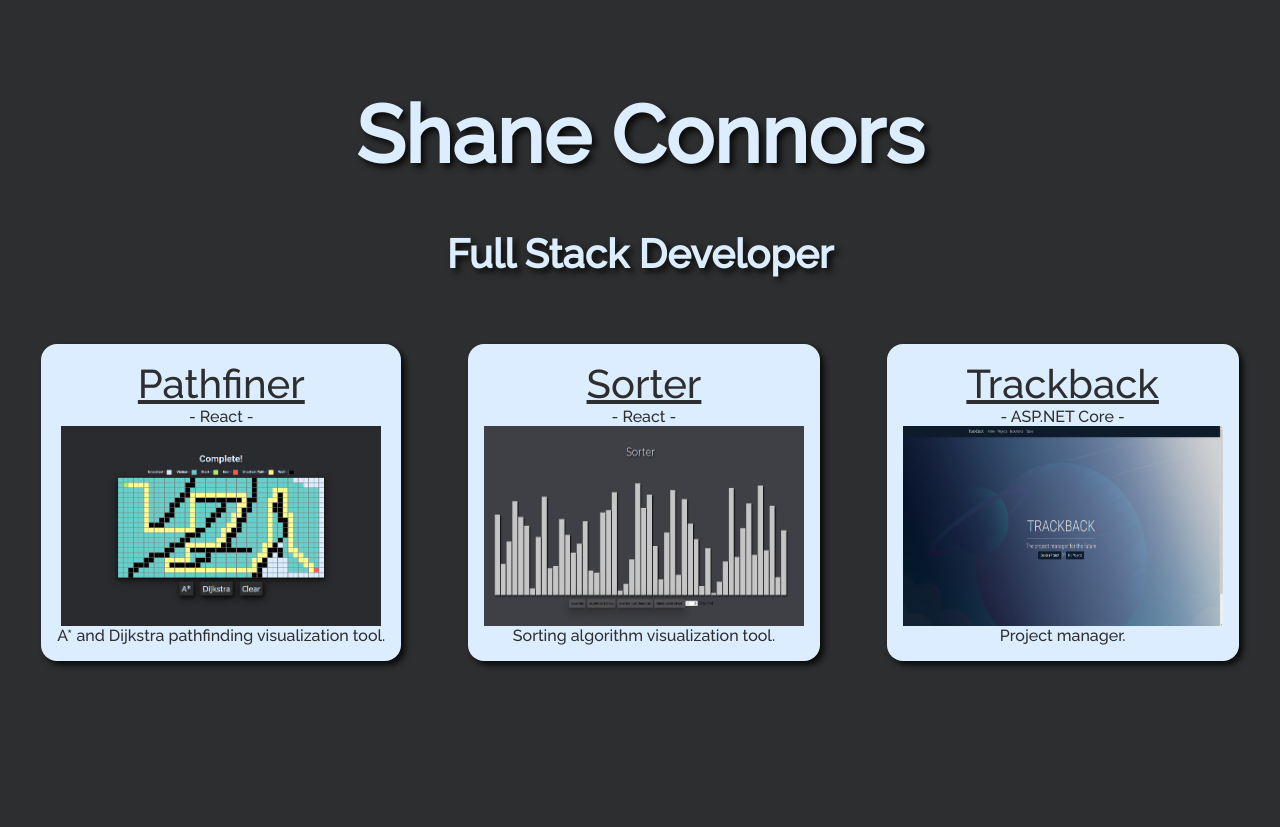
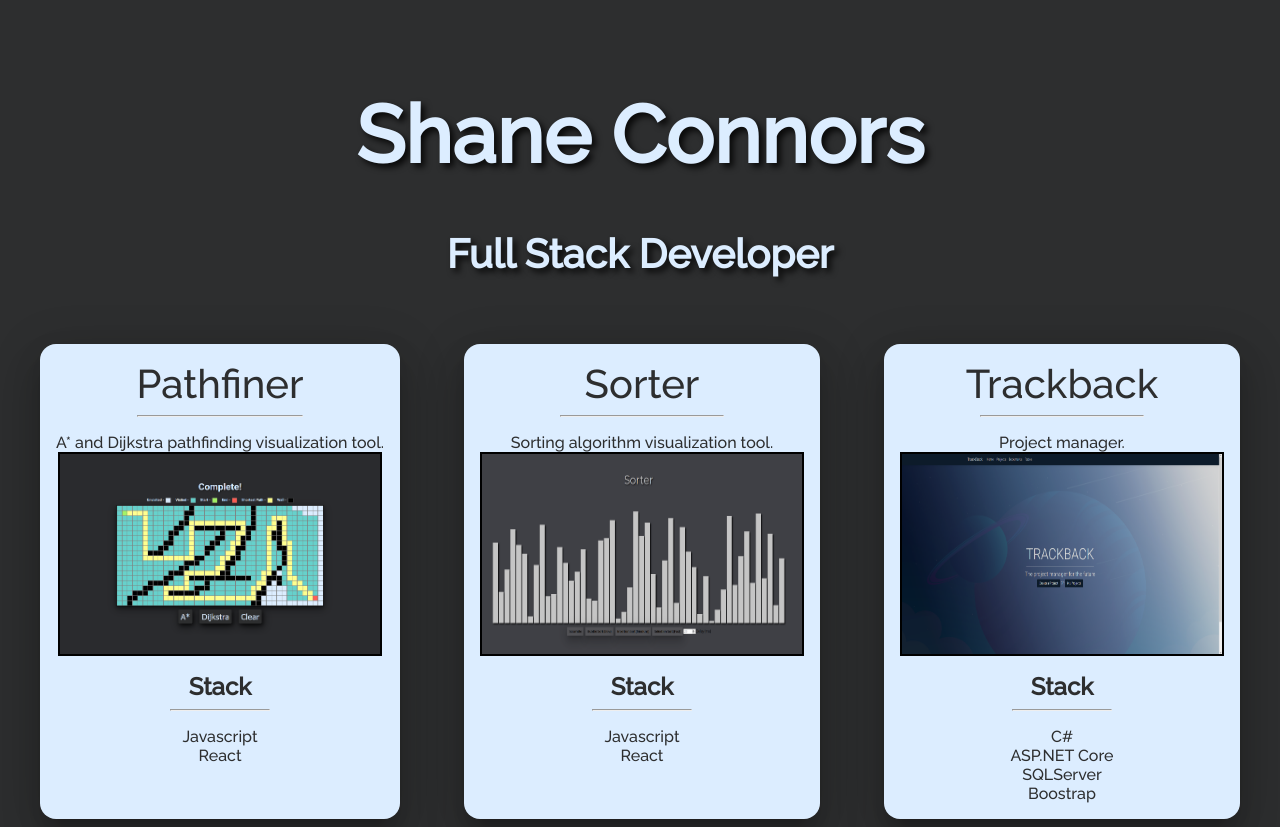
Before and after one commit to ShaneC0/shanec0.github.io, a plain HTML site: page index.html in a window 1280 px wide. Before the commit the page ends 800 px from the top, so only its background shows below. Drawn offline with Linux system fonts and the light colour scheme.

Commit message:
more styles

```diff
--- a/index.html
+++ b/index.html
@@ -3,7 +3,10 @@
   <head>
     <meta charset="UTF-8" />
     <meta name="viewport" content="width=device-width, initial-scale=1.0" />
-	<link href="https://fonts.googleapis.com/css2?family=Raleway:wght@500&family=Source+Sans+Pro:wght@600&display=swap" rel="stylesheet">
+    <link
+      href="https://fonts.googleapis.com/css2?family=Raleway:wght@500&family=Source+Sans+Pro:wght@600&display=swap"
+      rel="stylesheet"
+    />
     <link rel="stylesheet" href="styles.css" />
     <title>Portfolio - @ShaneC0</title>
   </head>
@@ -14,22 +17,40 @@
     </div>
     <div class="link-group">
       <div class="link-card">
-		<a class="link" href="https://shanec0.github.io/Pathfinder">Pathfiner</a>
-		<span>- React -</span>
-		<img class="card-picture" src="images/pathfinder.PNG" alt="">
+        <a class="link" href="https://shanec0.github.io/Pathfinder"
+          >Pathfiner</a
+        >
+        <hr class="underline" />
         <span>A* and Dijkstra pathfinding visualization tool.</span>
+        <img class="card-picture" src="images/pathfinder.PNG" alt="" />
+        <h2>Stack</h2>
+        <hr class="underline underline-sm" />
+        <span>Javascript</span>
+        <span>React</span>
       </div>
       <div class="link-card">
         <a class="link" href="https://shanec0.github.io/Sorter">Sorter</a>
-	  <span>- React -</span>
-	  <img class="card-picture" src="images/sorter.PNG" alt="">
+        <hr class="underline" />
         <span>Sorting algorithm visualization tool.</span>
+        <img class="card-picture" src="images/sorter.PNG" alt="" />
+        <h2>Stack</h2>
+        <hr class="underline underline-sm" />
+        <span>Javascript</span>
+        <span>React</span>
       </div>
       <div class="link-card">
-	  <a class="link" href="https://trackbackui.azurewebsites.net">Trackback</a>
-	  <span>- ASP.NET Core -</span>
-	  <img class="card-picture" src="images/trackback.PNG" alt="">
+        <a class="link" href="https://trackbackui.azurewebsites.net"
+          >Trackback</a
+        >
+        <hr class="underline" />
         <span>Project manager.</span>
+        <img class="card-picture" src="images/trackback.PNG" alt="" />
+        <h2>Stack</h2>
+        <hr class="underline underline-sm" />
+        <span>C#</span>
+        <span>ASP.NET Core</span>
+        <span>SQLServer</span>
+        <span>Boostrap</span>
       </div>
     </div>
   </body>
--- a/styles.css
+++ b/styles.css
@@ -33,6 +33,7 @@ body {
     margin-right: 2vw;
     font-size: 5vh;
     color: #2d2e2f;
+    text-decoration: none;
 }
 
 .link-card {
@@ -40,15 +41,30 @@ body {
     display: flex;
     flex-direction: column;
     align-items: center;
-    margin-left: 2vw;
-    margin-right: 2vw;
     padding: 1rem;
     color: #2d2e2f;
-    box-shadow: 4px 4px 6px rgba(0,0,0,0.8);
+    box-shadow: 0px 24px 38px 3px rgba(0,0,0,0.14) , 0px 9px 46px 8px rgba(0,0,0,0.12) , 0px 11px 15px -7px rgba(0,0,0,0.2) ;
     border-radius: 1rem;
 }
 
 .card-picture {
     width: 25vw;
     height: 25vh;
+    margin-bottom: 2vh;
+    border: 2px solid black;
 }
+
+.underline {
+    width: 50%;
+    margin-bottom: 2vh;
+    padding: 0;
+}
+
+.underline-sm {
+    width: 30%;
+}
+
+h2 {
+    margin: 0;
+    padding: 0;
+}
```
Lines whose indentation alone changed are shown as unchanged.
